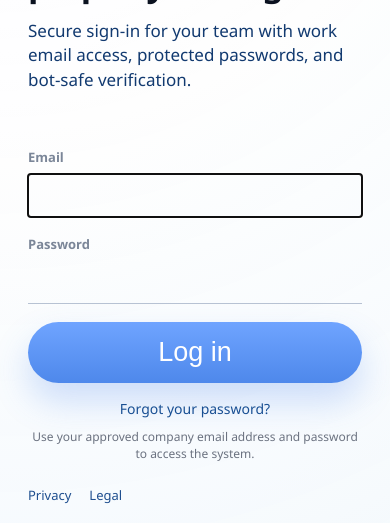
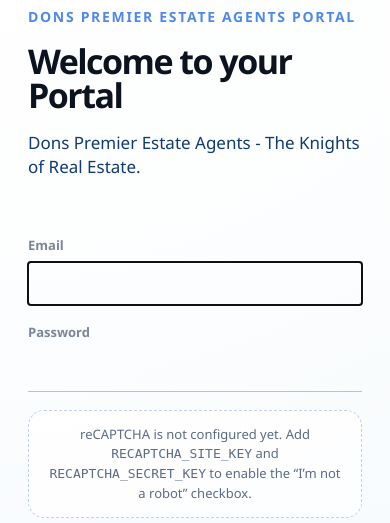
Before and after one commit to management-source/agentbot, a FastAPI app: page / in a window 390 px wide. Shown: the part 340-863 px from the top of the page. Run offline with FastAPI, Linux system fonts and the light colour scheme; parts of the project's set-up code (start-up, migrations or seed data) failed here and were passed over.

Commit message:
Login Changes

```diff
--- a/app/static/app.js
+++ b/app/static/app.js
@@ -19,6 +19,12 @@ let authToken = localStorage.getItem("agent_auth_token") || "";
 let currentUser = null;
 let usersCache = [];
 let loginRecaptchaWidgetId = null;
+
+window.onRecaptchaLoad = function () {
+    ensureLoginRecaptcha().catch(() => {
+        setLoginError("reCAPTCHA could not load. Please refresh and try again.");
+    });
+};
 
 async function apiFetch(url, options = {}) {
     const opts = { ...options, headers: { ...(options.headers || {}) } };
--- a/app/templates/index.html
+++ b/app/templates/index.html
@@ -653,13 +653,22 @@
       display:flex;
       align-items:center;
       gap:14px;
-      margin-bottom:72px;
+      margin-bottom:56px;
     }
     .login-mark{
-      width:190px;
+      width:380px;
       max-width:100%;
       height:auto;
       display:block;
+    }
+    .login-kicker{
+      display:inline-block;
+      margin-bottom:18px;
+      font-size:14px;
+      font-weight:800;
+      letter-spacing:.12em;
+      text-transform:uppercase;
+      color:#4e88eb;
     }
     .login-copy h1{
       margin:0;
@@ -671,7 +680,7 @@
     }
     .login-copy p{
       margin:18px 0 0 0;
-      font-size:clamp(17px, 1.65vw, 24px);
+      font-size:clamp(17px, 1.5vw, 22px);
       line-height:1.45;
       color:#123a70;
       max-width:700px;
@@ -714,6 +723,19 @@
       margin-top:14px;
       display:flex;
       justify-content:center;
+      min-height:78px;
+      align-items:center;
+    }
+    .login-recaptcha-placeholder{
+      width:100%;
+      border:1px dashed #bfd0ea;
+      border-radius:16px;
+      background:rgba(255,255,255,.75);
+      padding:14px 16px;
+      text-align:center;
+      font-size:13px;
+      color:#5c6c82;
+      line-height:1.45;
     }
     .login-submit{
       width:100%;
@@ -842,7 +864,7 @@
           window.AGENTBOT_CONFIG = {{ app_config | tojson }};
         </script>
         {% if app_config.recaptcha_enabled %}
-        <script src="https://www.google.com/recaptcha/api.js?render=explicit" async defer></script>
+        <script src="https://www.google.com/recaptcha/api.js?onload=onRecaptchaLoad&render=explicit" async defer></script>
         {% endif %}
         <section class="login-screen" id="loginScreen">
             <div class="login-panel">
@@ -851,8 +873,9 @@
                         <img class="login-mark" src="https://ik.imagekit.io/donspremier/Banner%20-%20Logo.png?updatedAt=1767844482007" alt="Dons Premier Estate Agents" />
                     </div>
                     <div class="login-copy">
-                        <h1>The professional workspace for property managers</h1>
-                        <p>Secure sign-in for your team with work email access, protected passwords, and bot-safe verification.</p>
+                        <div class="login-kicker">Dons Premier Estate Agents Portal</div>
+                        <h1>Welcome to your Portal</h1>
+                        <p>Dons Premier Estate Agents - The Knights of Real Estate.</p>
                     </div>
                     <div class="login-form-shell">
                         <form class="login-form" onsubmit="event.preventDefault(); doLogin();">
@@ -867,6 +890,11 @@
                             <div class="login-recaptcha-wrap{% if not app_config.recaptcha_enabled %} hidden{% endif %}">
                                 <div id="loginRecaptcha"></div>
                             </div>
+                            {% if not app_config.recaptcha_enabled %}
+                            <div class="login-recaptcha-placeholder">
+                                reCAPTCHA is not configured yet. Add <code>RECAPTCHA_SITE_KEY</code> and <code>RECAPTCHA_SECRET_KEY</code> to enable the “I’m not a robot” checkbox.
+                            </div>
+                            {% endif %}
                             <div class="error" id="loginError" style="display:none"></div>
                             <button class="login-submit" id="btnLogin" type="submit">Log in</button>
                         </form>
```
